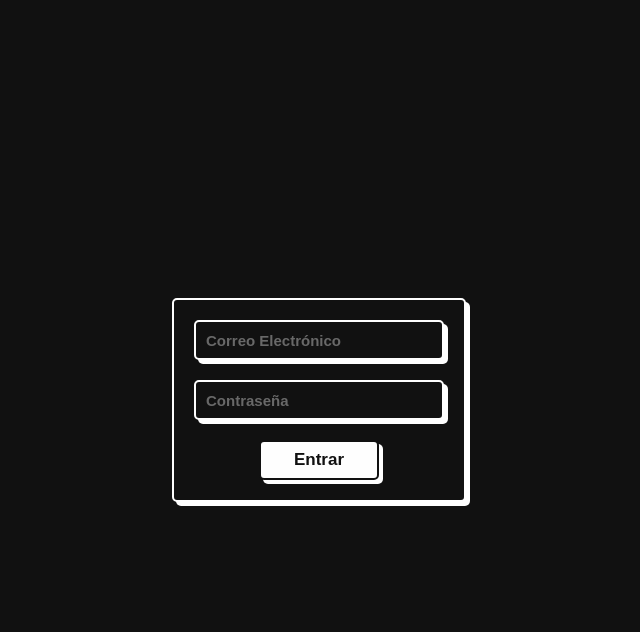
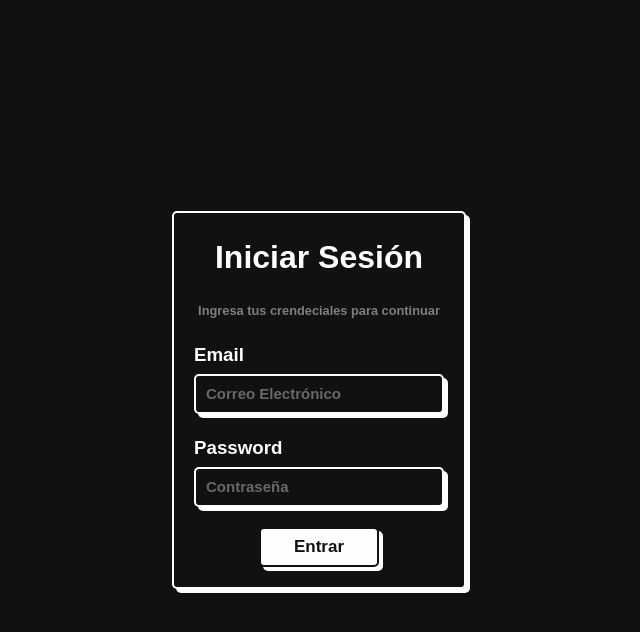
Before and after one commit to VGMil/Reactify, a PHP site: page /auth/Login.php in a window 1280 px wide. Shown: the top 632 px of the page, without its empty margins (321-961 px from the left). Run offline with PHP 8.4, Linux system fonts and the light colour scheme.

Commit message:
♻️ refactor(auth): mejorar estructura del formulario de login - Crear el estilo '.form-field' para envolver cada par etiqueta/campo. - Refactorizar 'auth/Login.php' para usar la nueva estructura 'form-field'. - Integrar el componente 'ui/Text' para todos los elementos de texto (títulos, etiquetas) para garantizar consistencia tipográfica.

```diff
--- a/src/auth/Login.css
+++ b/src/auth/Login.css
@@ -5,3 +5,10 @@
     justify-content: center;
     gap: 20px;
 }
+
+.form-field{
+    align-self: flex-start;
+    display: flex;
+    flex-direction: column;;
+    gap: 5px;
+}
--- a/src/auth/Login.php
+++ b/src/auth/Login.php
@@ -14,6 +14,7 @@ require_once __DIR__ . '/../functions.php';
     <?php render_css('ui/InputText'); ?>
     <?php render_css('ui/Button'); ?>
     <?php render_css('ui/Card'); ?>
+    <?php render_css('ui/Text'); ?>
 
 </head>
 
@@ -21,28 +22,59 @@ require_once __DIR__ . '/../functions.php';
 
     <?php
     render_component('ui/Card', [
-        'children' => function() {
+        'children' => function () {
     ?>
         <form action="auth.php" method="POST" class="form">
+
+
+            <?php render_component('ui/Text', [
+                'tag' => 'h1',
+                'children' => 'Iniciar Sesión'
+            ]); ?>
+
+            <?php render_component('ui/Text', [
+                'tag' => 'h2',
+                'children' => 'Ingresa tus crendeciales para continuar',
+                'size' => 'small',
+                'variant' => 'muted'
+            ]); ?>
+
+            <!-- email -->
+            <div class="form-field">
+                <?php render_component('ui/Text', [
+                    'tag' => 'h3',
+                    'children' => 'Email'
+                ]); ?>
+
                 <?php render_component('ui/InputText', [
                     'name' => 'correo',
                     'type' => 'email',
                     'placeholder' => 'Correo Electrónico',
                     'required' => true
                 ]); ?>
+            </div>
 
+            <!-- password -->
+            <div class="form-field">
+                <?php render_component('ui/Text', [
+                    'tag' => 'h3',
+                    'children' => 'Password'
+                ]); ?>
                 <?php render_component('ui/InputText', [
                     'name' => 'password',
                     'type' => 'password',
                     'placeholder' => 'Contraseña',
                     'required' => true
                 ]); ?>
+            </div>
+
 
             <?php render_component('ui/Button', [
                 'type' => 'submit',
                 'children' => 'Entrar',
                 'variant' => 'submit'
             ]); ?>
+
         </form>
     <?php
         }
```
Lines whose indentation alone changed are shown as unchanged.
